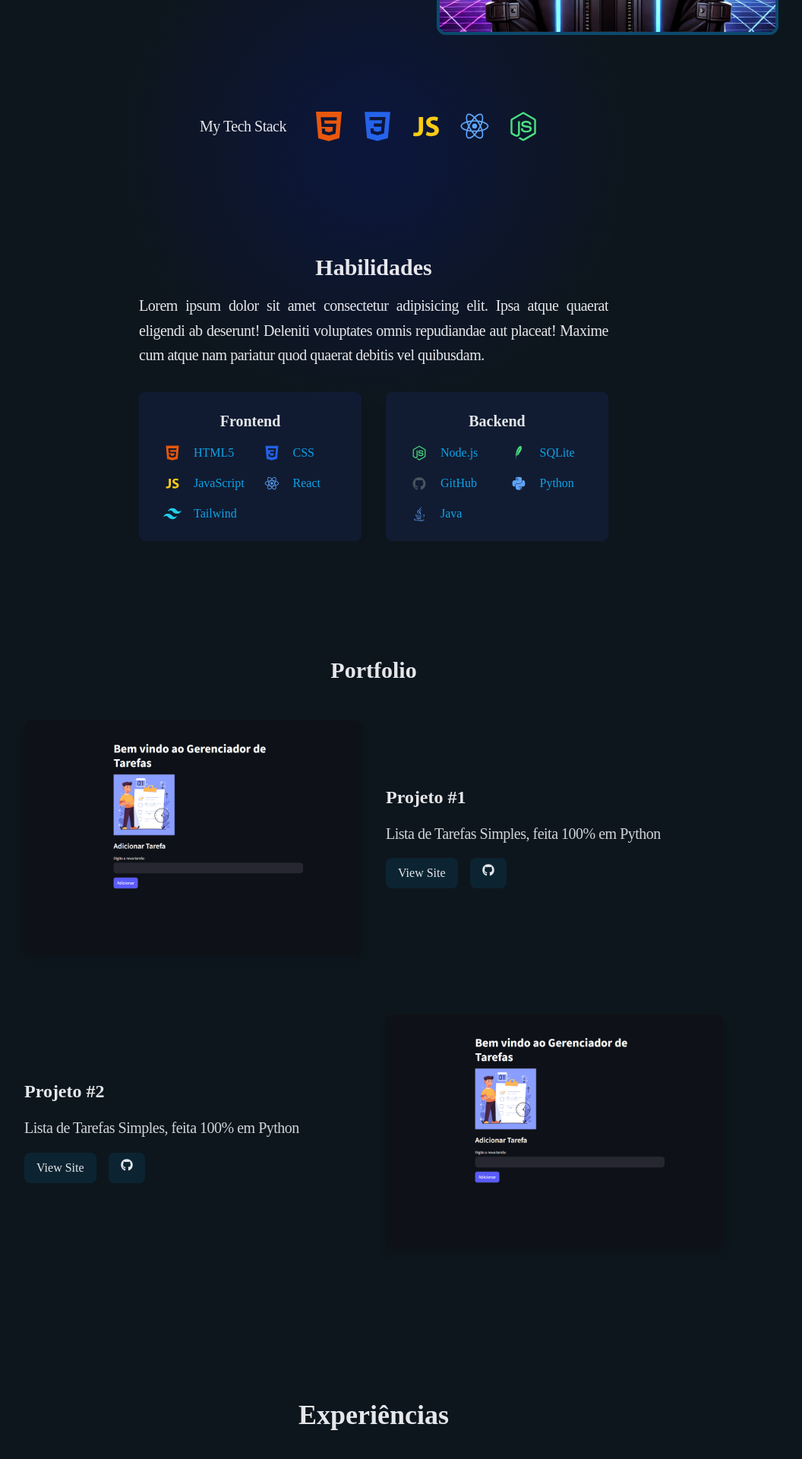
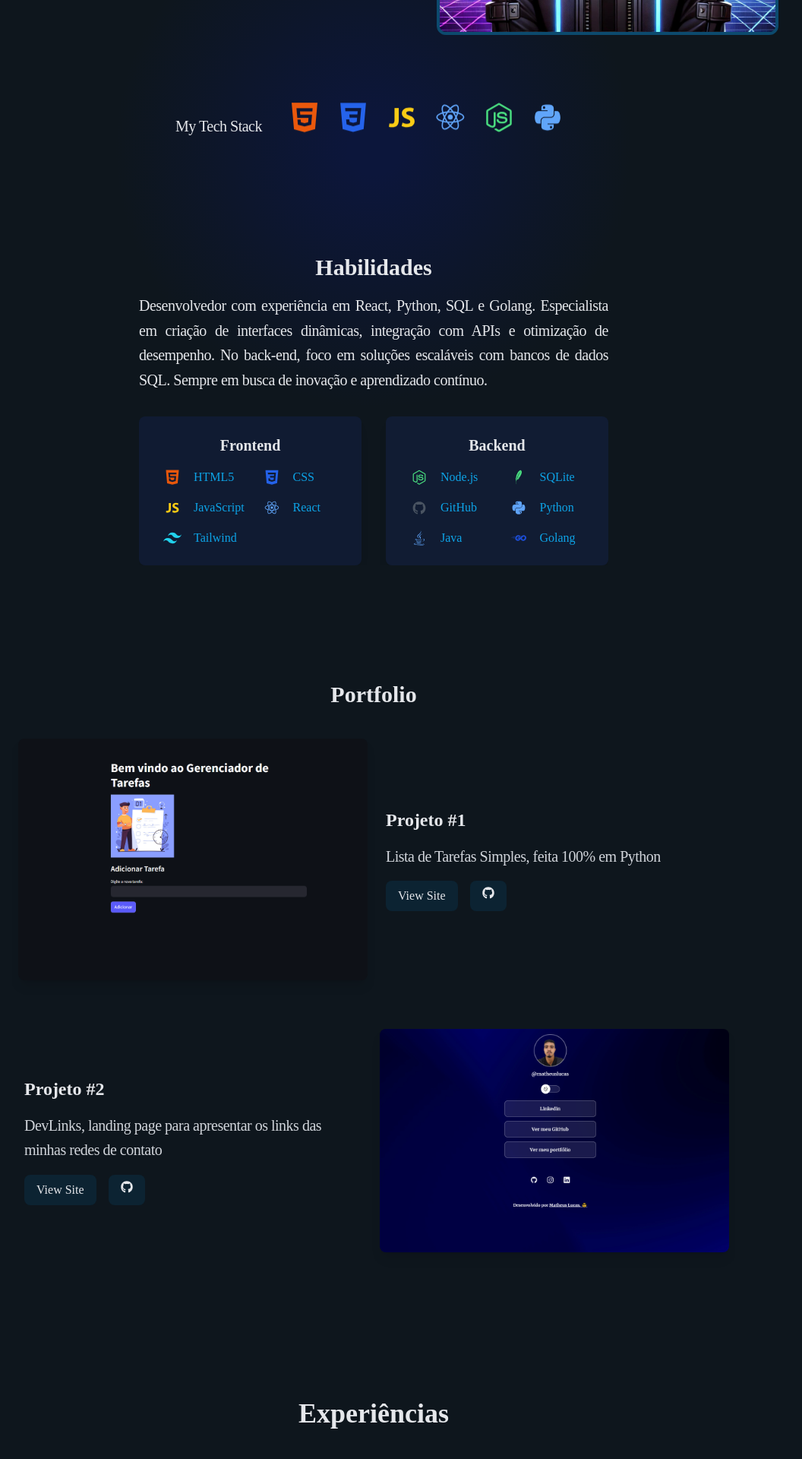
Before and after one commit to MatheusLucas01/PortfolioPessoal, a React (Vite) app: page / in a window 1280 px wide. Shown: the part 500-2420 px from the top of the page at 76% size, without its empty margins (148-1204 px from the left). Built offline with nearby package versions, Linux system fonts and the light colour scheme.

Commit message:
alterations in code

```diff
--- a/src/components/Contact.jsx
+++ b/src/components/Contact.jsx
@@ -65,7 +65,7 @@ function Contact() {
               id="nome"
               placeholder="Seu nome..."
               name="nome"
-              className="mb-2 w-full rounded-md border border-purple-600 py-2 pl-2 pr-4"
+              className="mb-2 w-full rounded-md border border-blue-600 py-2 pl-2 pr-4"
             />
 
             <input
@@ -73,7 +73,7 @@ function Contact() {
               id="email"
               placeholder="Seu E-mail..."
               name="email"
-              className="mb-2 w-full rounded-md border border-purple-600 py-2 pl-2 pr-4"
+              className="mb-2 w-full rounded-md border border-blue-600 py-2 pl-2 pr-4"
             />
 
             <textarea
@@ -82,7 +82,7 @@ function Contact() {
               cols="30"
               rows="4"
               placeholder="Sua mensagem..."
-              className="mb-2 w-full rounded-md border border-purple-600 py-2 pl-2 pr-4"
+              className="mb-2 w-full rounded-md border border-blue-600 py-2 pl-2 pr-4"
             />
 
             <button
--- a/src/components/Hero.jsx
+++ b/src/components/Hero.jsx
@@ -11,6 +11,7 @@ import {
   DiHtml5,
   DiJavascript1,
   DiNodejsSmall,
+  DiPython,
   DiReact,
 } from "react-icons/di";
 import { motion } from "framer-motion";
@@ -126,11 +127,12 @@ const Hero = () => {
         className="flex flex-row text-7xl px-12 md:px-0 w-full justify-center items-center py-24"
       >
         <p className="text-gray-200 mr-6">My Tech Stack</p>
-        <DiHtml5 className="text-5xl text-orange-600 mx-2" />
-        <DiCss3 className="text-5xl text-blue-600 mx-2" />
-        <DiJavascript1 className="text-5xl text-yellow-400 mx-2" />
-        <DiReact className="text-5xl text-blue-400 mx-2" />
-        <DiNodejsSmall className="text-5xl text-green-400 mx-2" />
+        <DiHtml5 className="text-5xl text-orange-600 mx-2 animate-bounce" />
+        <DiCss3 className="text-5xl text-blue-600 mx-2 animate-bounce" />
+        <DiJavascript1 className="text-5xl text-yellow-400 mx-2 animate-bounce" />
+        <DiReact className="text-5xl text-blue-400 mx-2 animate-bounce" />
+        <DiNodejsSmall className="text-5xl text-green-400 mx-2 animate-bounce" />
+        <DiPython className="text-5xl text-blue-400 mx-2 animate-bounce" />
       </motion.div>
 
       <div className="absolute inset-0 hidden md:block">
--- a/src/components/Portfolio.jsx
+++ b/src/components/Portfolio.jsx
@@ -1,5 +1,5 @@
 import projeto1 from "../assets/projeto1.png";
-import projeto2 from "../assets/projeto1.png";
+import projeto2 from "../assets/projeto2.png";
 // import projeto3 from "../assets/projeto2.png";
 // import projeto4 from "../assets/projeto2.png";
 // import projeto5 from "../assets/projeto2.png";
@@ -12,14 +12,15 @@ const projects = [
     title: "Projeto #1",
     description: "Lista de Tarefas Simples, feita 100% em Python",
     links: {
-      site: "https://matheuslucas01.github.io/DevLinks/",
-      github: "https://github.com/MatheusLucas01/DevLinks",
+      site: "http://listadetarefas.streamlit.app/",
+      github: "https://github.com/MatheusLucas01/ListaDeTarefas",
     },
   },
   {
     img: projeto2,
     title: "Projeto #2",
-    description: "Lista de Tarefas Simples, feita 100% em Python",
+    description:
+      "DevLinks, landing page para apresentar os links das minhas redes de contato",
     links: {
       site: "https://matheuslucas01.github.io/DevLinks/",
       github: "https://github.com/MatheusLucas01/DevLinks",
@@ -76,7 +77,7 @@ const Portfolio = () => {
               index % 2 !== 0 ? "md:flex-row-reverse" : ""
             } mb-12`}
           >
-            <div className="w-full md:w-1/2 p-4">
+            <div className="w-full md:w-1/2 p-2 ">
               <img
                 src={project.img}
                 alt={project.title}
--- a/src/components/Skills.jsx
+++ b/src/components/Skills.jsx
@@ -1,3 +1,4 @@
+import { BiLogoGoLang } from "react-icons/bi";
 import { SiTailwindcss } from "react-icons/si";
 import Reveal from "./Reveal";
 import {
@@ -43,6 +44,7 @@ const skills = [
       },
       { name: "Python", icon: <DiPython className="text-blue-400 mx-2" /> },
       { name: "Java", icon: <DiJava className="text-blue-400 mx-2" /> },
+      { name: "Golang", icon: <BiLogoGoLang className="text-blue-700 mx-2" /> },
     ],
   },
 ];
@@ -56,10 +58,11 @@ const Skills = () => {
       <Reveal>
         <h2 className="text-3xl font-bold mb-4 text-center">Habilidades</h2>
         <p className=" text-justify mb-8 mx-auto max-w-[800px] ">
-          Lorem ipsum dolor sit amet consectetur adipisicing elit.{" "}
-          <a href="#" className="underline"></a>Ipsa atque quaerat eligendi ab
-          deserunt! Deleniti voluptates omnis repudiandae aut placeat! Maxime
-          cum atque nam pariatur quod quaerat debitis vel quibusdam.
+          Desenvolvedor com experiência em React, Python, SQL e Golang.
+          Especialista em criação de interfaces dinâmicas, integração com APIs e
+          otimização de desempenho. No back-end, foco em soluções escaláveis com
+          bancos de dados SQL. Sempre em busca de inovação e aprendizado
+          contínuo.
         </p>
 
         <div className="flex flex-col md:flex-row justify-center space-y-8 md:space-y-0 md:space-x-8 ">
```
Also changed, not shown: src/assets/projeto2.png.
